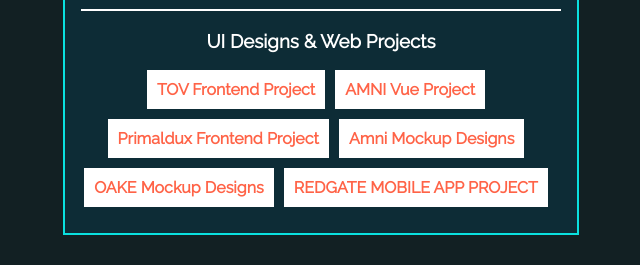
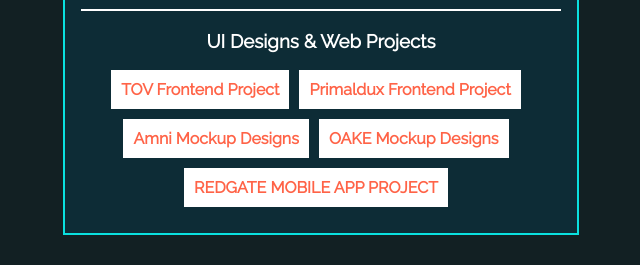
Before and after one commit to Aleemcode/aleem-portfolio, a plain HTML site: page index.html in a window 1280 px wide. Shown: the part 762-1027 px from the top of the page, without its empty margins (349-989 px from the left). Drawn offline with Linux system fonts and the light colour scheme; a script that the page names is missing.

Commit message:
commented out a portfolio

```diff
--- a/index.html
+++ b/index.html
@@ -53,7 +53,7 @@
                         <h3>UI Designs & Web Projects</h3>
                         <div class="pen1">
                             <a href="https://www.twooneventure.com/" target="_blank">TOV Frontend Project</a>
-                            <a href="http://amniv3.yokeserver.com/" target="_blank">AMNI Vue Project</a>
+                            <!-- <a href="http://amniv3.yokeserver.com/" target="_blank">AMNI Vue Project</a> -->
                             <a href="http://www.primaldux.com/" target="_blank">Primaldux Frontend Project</a>
                             <a href="http://bit.ly/AMNI-2" target="_blank">Amni Mockup Designs</a>
                             <a href="http://bit.ly/OAKE-MOCKUPS" target="_blank">OAKE Mockup Designs</a>
```
